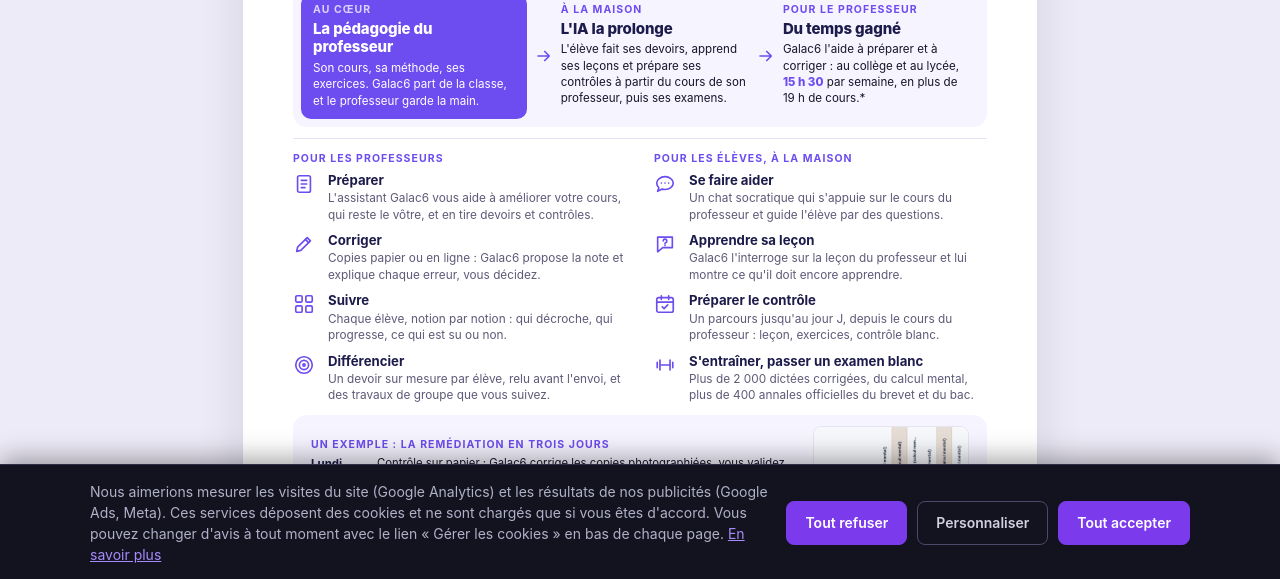
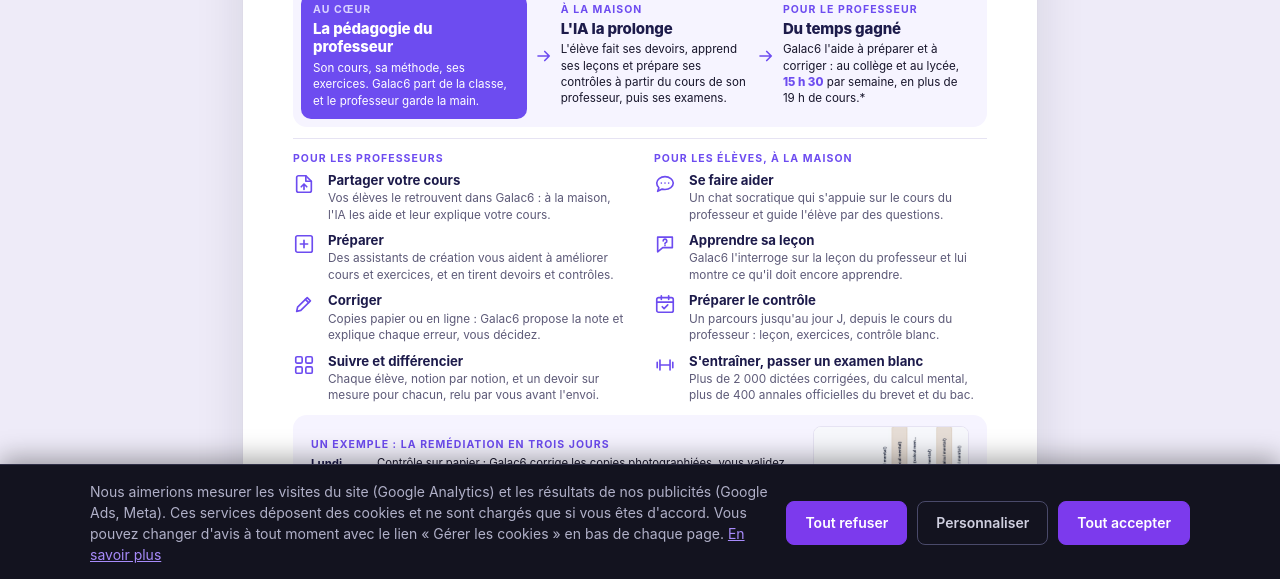
Before and after one commit to raphaelhaik-ui/galac6-site, a plain HTML site: page presentation-ecoles.html in a window 1280 px wide. Shown: the part 219-798 px from the top of the page. Drawn offline with Linux system fonts and the light colour scheme.

Commit message:
feat: [1-page écoles] partager son cours en premier pour les professeurs

```diff
--- a/presentation-ecoles.html
+++ b/presentation-ecoles.html
@@ -71,14 +71,14 @@
         <div class="s-col">
           <p class="k">Pour les professeurs</p>
           <ul>
-            <li><svg class="ico" viewBox="0 0 24 24" aria-hidden="true"><rect x="5" y="3" width="14" height="18" rx="2"/><path d="M9 8h6M9 12h6M9 16h4"/></svg>
-              <div><h3>Préparer</h3><p>L'assistant Galac6 vous aide à améliorer votre cours, qui reste le vôtre, et en tire devoirs et contrôles.</p></div></li>
+            <li><svg class="ico" viewBox="0 0 24 24" aria-hidden="true"><path d="M14 3H6a2 2 0 0 0-2 2v14a2 2 0 0 0 2 2h12a2 2 0 0 0 2-2V9z"/><path d="M14 3v6h6"/><path d="M12 18v-6M9 15l3-3 3 3"/></svg>
+              <div><h3>Partager votre cours</h3><p>Vos élèves le retrouvent dans Galac6&nbsp;: à la maison, l'IA les aide et leur explique votre cours.</p></div></li>
+            <li><svg class="ico" viewBox="0 0 24 24" aria-hidden="true"><rect x="3" y="3" width="18" height="18" rx="2"/><path d="M12 8v8M8 12h8"/></svg>
+              <div><h3>Préparer</h3><p>Des assistants de création vous aident à améliorer cours et exercices, et en tirent devoirs et contrôles.</p></div></li>
             <li><svg class="ico" viewBox="0 0 24 24" aria-hidden="true"><path d="M4 20l4.5-1L19 8.5 15.5 5 5 15.5z"/><path d="M13.5 7l3.5 3.5"/></svg>
               <div><h3>Corriger</h3><p>Copies papier ou en ligne : Galac6 propose la note et explique chaque erreur, vous décidez.</p></div></li>
             <li><svg class="ico" viewBox="0 0 24 24" aria-hidden="true"><rect x="3" y="3" width="7" height="7" rx="1.5"/><rect x="14" y="3" width="7" height="7" rx="1.5"/><rect x="3" y="14" width="7" height="7" rx="1.5"/><rect x="14" y="14" width="7" height="7" rx="1.5"/></svg>
-              <div><h3>Suivre</h3><p>Chaque élève, notion par notion : qui décroche, qui progresse, ce qui est su ou non.</p></div></li>
-            <li><svg class="ico" viewBox="0 0 24 24" aria-hidden="true"><circle cx="12" cy="12" r="9"/><circle cx="12" cy="12" r="5"/><circle cx="12" cy="12" r="1.2"/></svg>
-              <div><h3>Différencier</h3><p>Un devoir sur mesure par élève, relu avant l'envoi, et des travaux de groupe que vous suivez.</p></div></li>
+              <div><h3>Suivre et différencier</h3><p>Chaque élève, notion par notion, et un devoir sur mesure pour chacun, relu par vous avant l'envoi.</p></div></li>
           </ul>
         </div>
         <div class="s-col">
```
Also changed, not shown: 1 other file.
